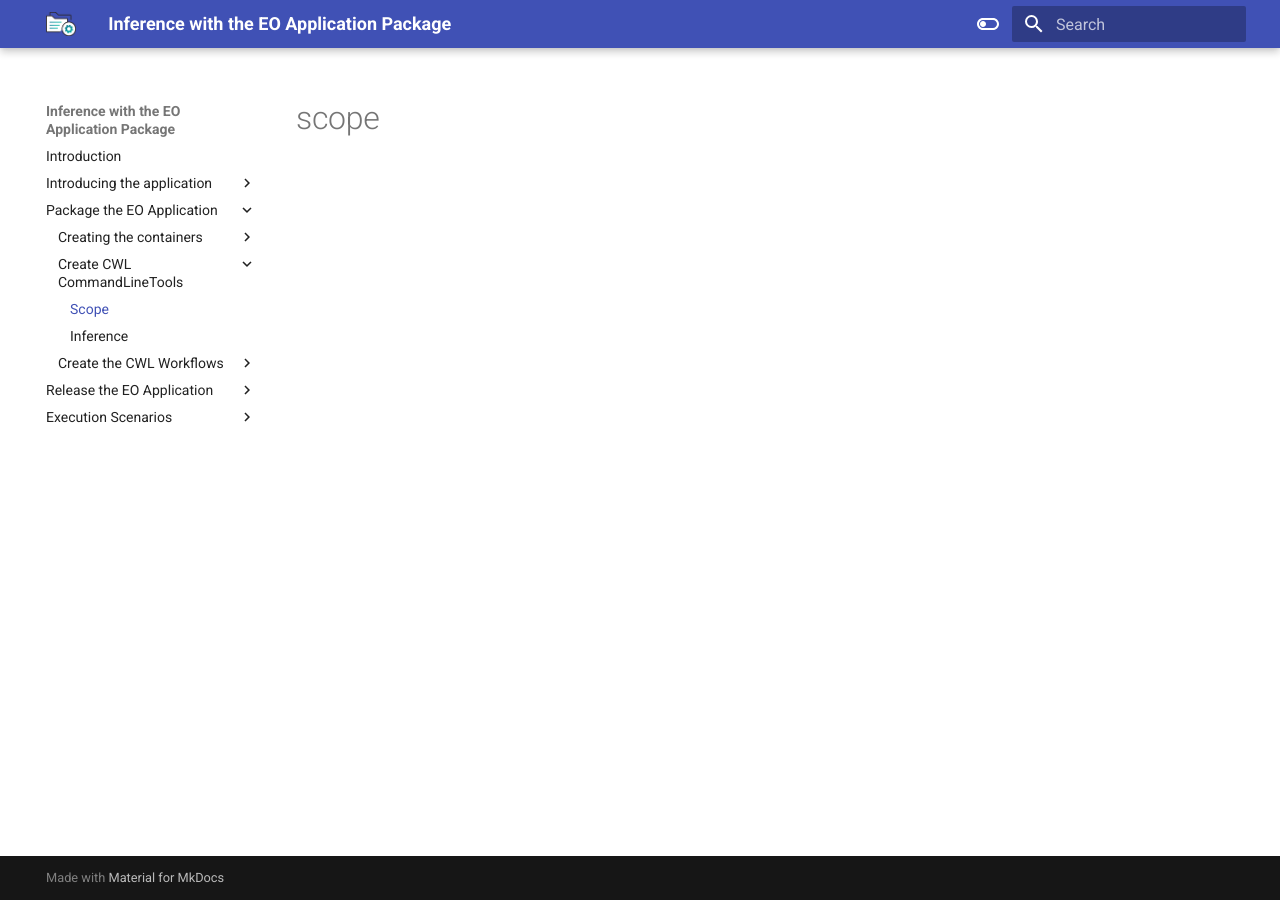
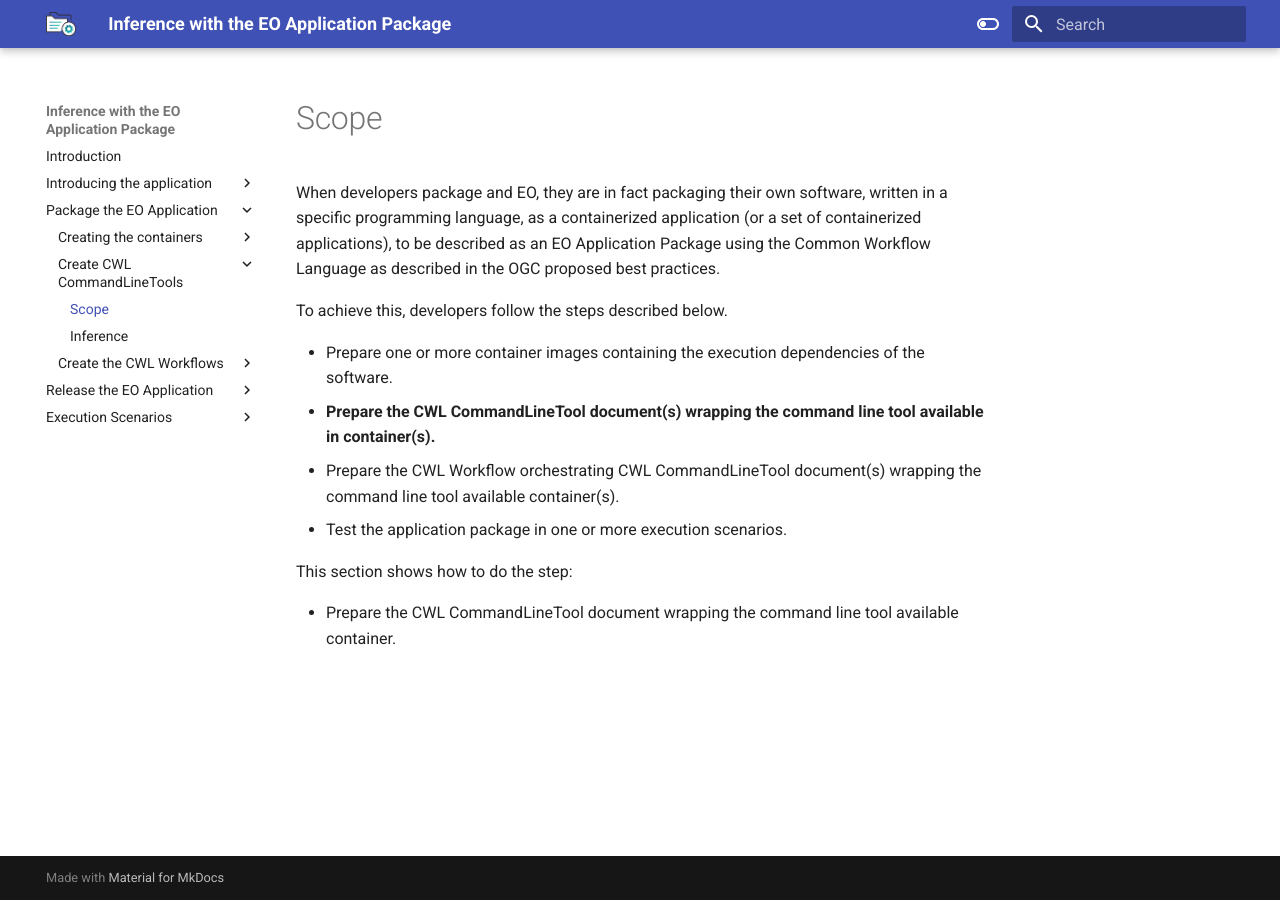
Before and after one commit to eoap/inference-eoap, an MkDocs documentation site: the page built from docs/cwl-cli/scope.md, in a window 1280 px wide. Built offline with MkDocs 1.6.1 and Material for MkDocs 9.7.7, drawn with Linux system fonts in a browser that asks for light colours.

Commit message:
adds doc

```diff
--- a/docs/cwl-cli/scope.md
+++ b/docs/cwl-cli/scope.md
@@ -1 +1,12 @@
-# scope
+When developers package and EO, they are in fact packaging their own software, written in a specific programming language, as a containerized application (or a set of containerized applications), to be described as an EO Application Package using the Common Workflow Language as described in the OGC proposed best practices.
+
+To achieve this, developers follow the steps described below.
+
+* Prepare one or more container images containing the execution dependencies of the software.
+* **Prepare the CWL CommandLineTool document(s) wrapping the command line tool available in container(s).**
+* Prepare the CWL Workflow orchestrating CWL CommandLineTool document(s) wrapping the command line tool available container(s).
+* Test the application package in one or more execution scenarios.
+
+This section shows how to do the step:
+
+* Prepare the CWL CommandLineTool document wrapping the command line tool available container.
```
Also changed, not shown: docs/cwl-cli/inference.md (+64 -1 lines), 3 other files.
